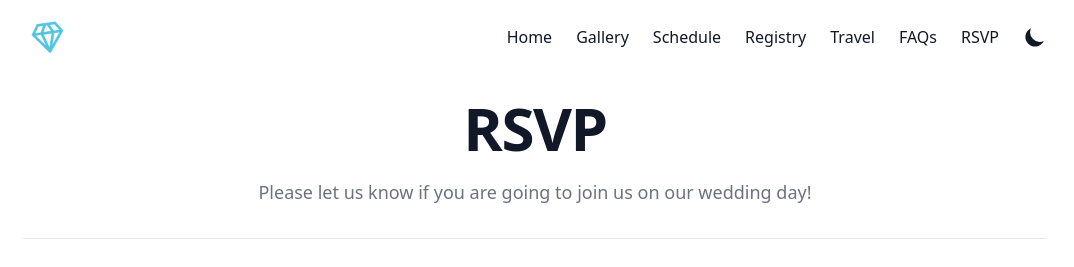
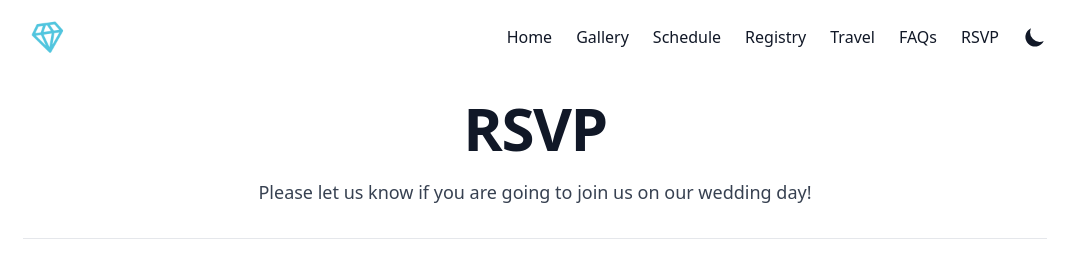
Before and after one commit to GrantHolcombe/nextbirthday.dev, a Next.js app: page /rsvp in a window 1280 px wide. Shown: the top 267 px of the page, without its empty margins (105-1179 px from the left). Built offline with nearby package versions, Linux system fonts and the light colour scheme; no server answers.

Commit message:
Fixed hydration issue, and changed font brightness inside of rsvp confirm

```diff
--- a/app/rsvp/page.tsx
+++ b/app/rsvp/page.tsx
@@ -10,7 +10,7 @@ export default function RSVP() {
           <h1 className="text-center marcellus-regs text-3xl font-extrabold leading-9 tracking-tight text-gray-900 dark:text-gray-100 sm:text-4xl sm:leading-10 md:text-6xl md:leading-14">
             RSVP
           </h1>
-          <p className="text-center marcellus-regs text-lg leading-7 text-gray-500 dark:text-gray-400">
+          <p className="text-center marcellus-regs text-lg leading-7 text-gray-700 dark:text-gray-300">
             Please let us know if you are going to join us on our wedding day!
           </p>
         </div>
--- a/components/RSVPConfirmForm.tsx
+++ b/components/RSVPConfirmForm.tsx
@@ -54,7 +54,7 @@ const RSVPConfirmForm: FC<Props> = ({ guests }) => {
 
   if (submittedSuccessfully) {
     return (
-      <div className="flex flex-col items-center justify-center container mx-auto py-2">
+      <div className="flex flex-col items-center text-gray-700 dark:text-gray-300 justify-center container mx-auto py-2">
         <p>{submissionMessage}</p>
         <Link
           href="/"
@@ -70,7 +70,7 @@ const RSVPConfirmForm: FC<Props> = ({ guests }) => {
     <div className="flex flex-col items-center justify-center container mx-auto py-2">
       <>
         <form onSubmit={handleSubmit} className="w-full md:w-1/2 p-4 space-y-4">
-          <p>
+          <p className="text-gray-700 dark:text-gray-300">
             Please confirm the status of you and your guest(s). Edit the name to
             reflect what you want to appear on the table as needed, and confirm
             RSVP status.
@@ -89,7 +89,7 @@ const RSVPConfirmForm: FC<Props> = ({ guests }) => {
                   Going?
                 </th>
               </tr>
-            </thead>{" "}
+            </thead>
             <tbody>
               {updatedGuests.map((guest, idx) => (
                 <tr key={guest.guest_id}>
```
